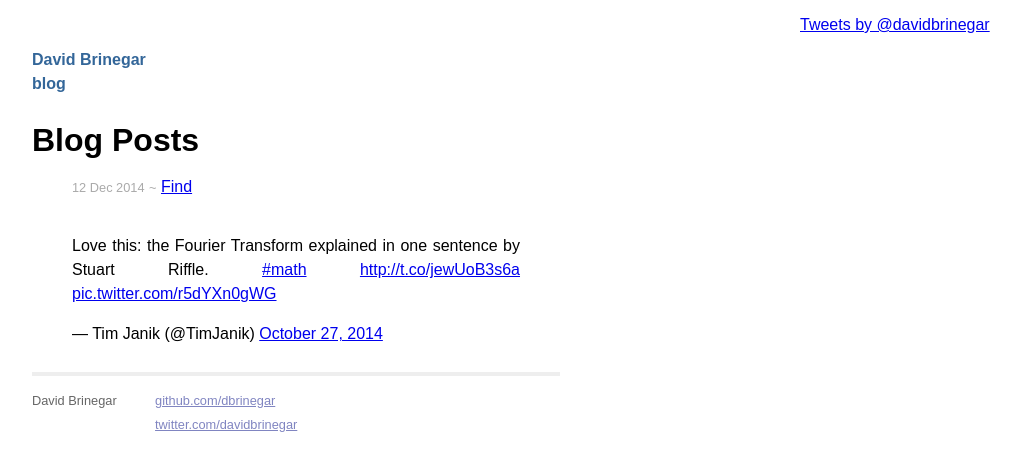
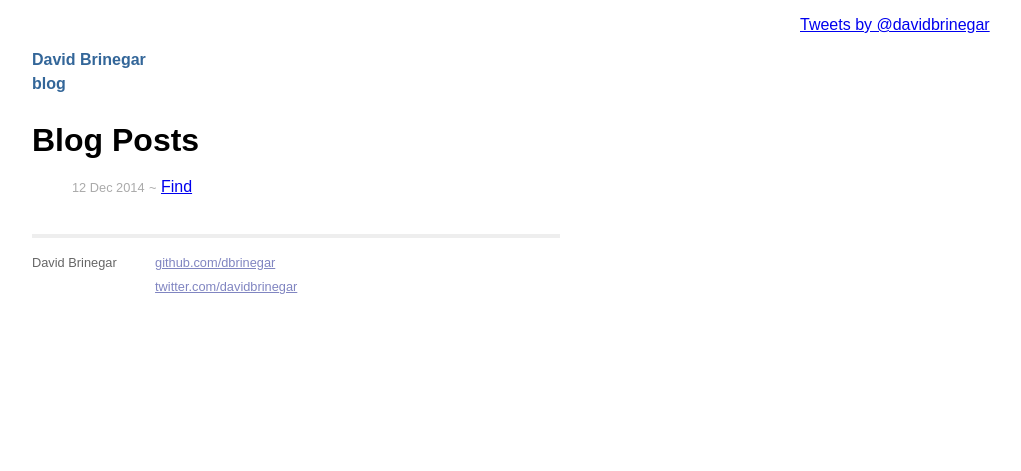
Before and after one commit to dbrinegar/dbrinegar.github.com, a Jekyll site: the page built from index.html, in a window 1280 px wide. Shown: the top 471 px of the page, without its empty margins (208-1229 px from the left). Built offline with Jekyll 4.4.1, drawn with Linux system fonts in a browser that asks for light colours; comment, search, counter and statistics services are not loaded.

Commit message:
remove embedded tweet

```diff
--- a/index.html
+++ b/index.html
@@ -10,5 +10,3 @@ layout: default
   {% endfor %}
   </ul>
 </div>
-
-<blockquote class="twitter-tweet" lang="en"><p>Love this: the Fourier Transform explained in one sentence by Stuart Riffle. <a href="https://twitter.com/hashtag/math?src=hash">#math</a> <a href="http://t.co/jewUoB3s6a">http://t.co/jewUoB3s6a</a> <a href="http://t.co/r5dYXn0gWG">pic.twitter.com/r5dYXn0gWG</a></p>&mdash; Tim Janik (@TimJanik) <a href="https://twitter.com/TimJanik/status/526729384041140224">October 27, 2014</a></blockquote>
```
